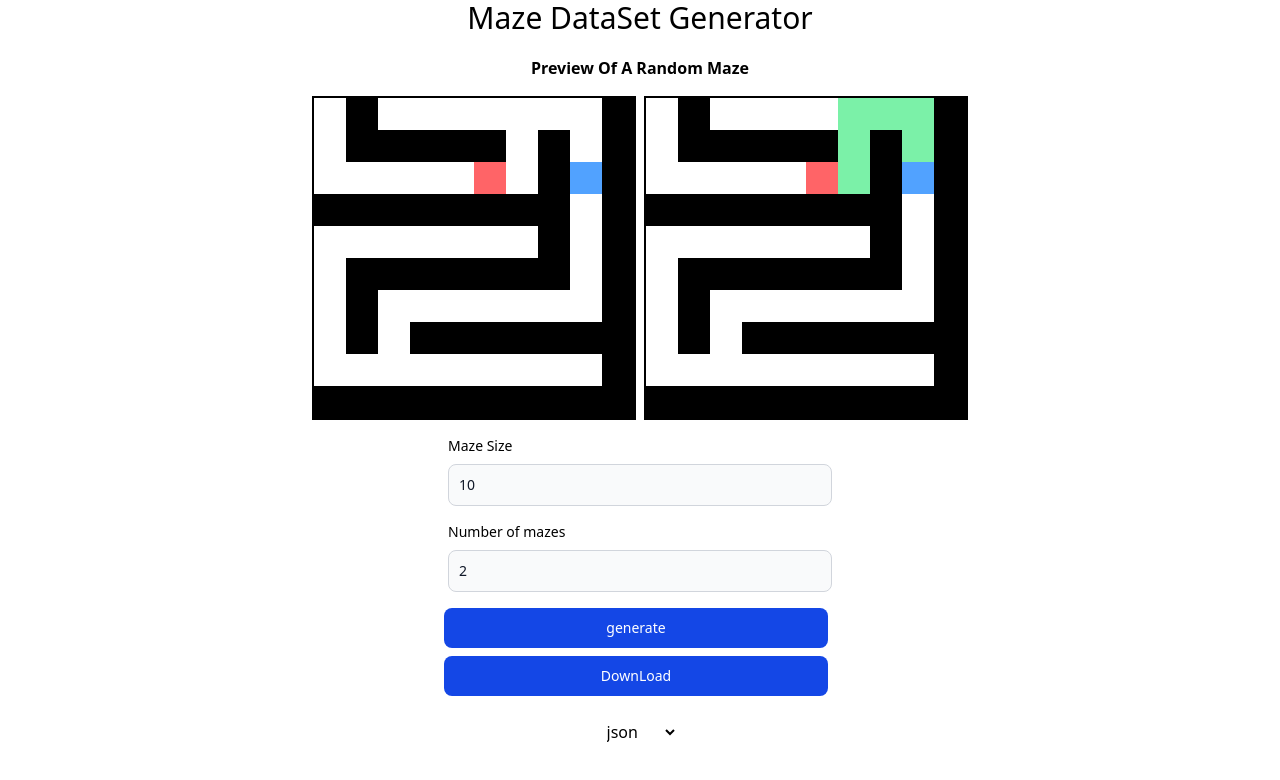
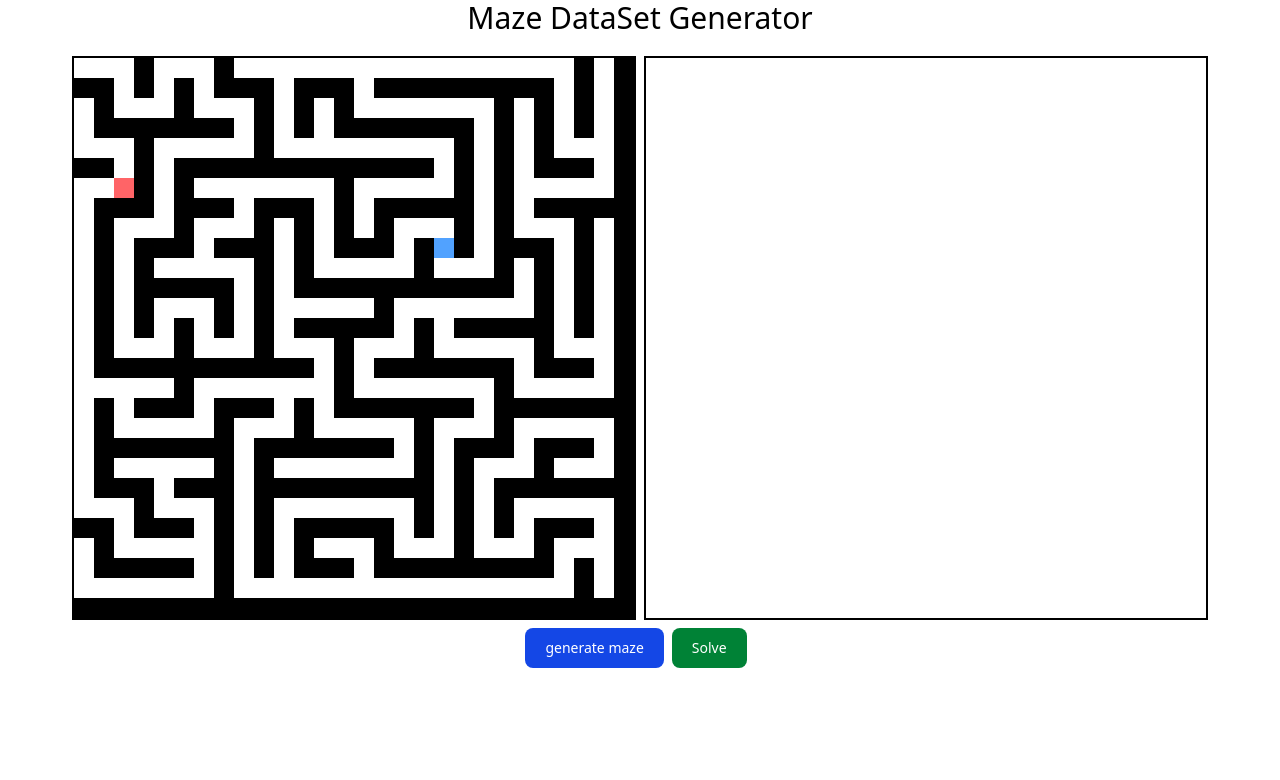
Before and after one commit to LahiaOmar/Maze-Diffusion, a React (Vite) app in the folder frontend/: page / in a window 1280 px wide. Shown: the top 780 px of the page. Built offline with nearby package versions, Linux system fonts and the light colour scheme.

Commit message:
feat: add maze solution UI side

```diff
--- a/frontend/src/App.tsx
+++ b/frontend/src/App.tsx
@@ -1,5 +1,6 @@
 import './App.css'
 import MazeGenerator from './components/MazeGenerator'
+import MazeSolution from './components/MazeSolution'
 
 function App() {
   return (
@@ -9,7 +10,8 @@ function App() {
       </h1>
       <div className='flex items-center justify-center'>
         {/* maze generator */}
-        <MazeGenerator />
+        {/* <MazeGenerator /> */}
+        <MazeSolution />
       </div>
     </div>
   )
--- a/frontend/src/components/MazeGenerator/Utils.tsx
+++ b/frontend/src/components/MazeGenerator/Utils.tsx
@@ -1,3 +1,5 @@
+import cx from 'classnames'
+
 export type TPoint = { x: number, y: number }
 export type TMaze = Array<Array<number>>
 
@@ -28,6 +30,12 @@ const getUnvisitedNeighbors = (current: TPoint, maze: TMaze, step = 2) => {
   return neighbors;
 }
 
+
+const generateDumyMaze = (size: number) => {
+  const maze = Array(size).fill(null).map(() => Array(size).fill(1)) as TMaze;
+
+  return maze
+}
 
 const generateMaze = (width: number, height: number, start: TPoint) => {
   const maze = Array(height).fill(null).map(() => Array(width).fill(0)) as TMaze;
@@ -126,8 +134,128 @@ const solveMaze = (maze: number[][], start: TPoint, end: TPoint) => {
   return path ;
 }
 
+const renderMaze = (
+  maze: TMaze,
+  solution: TPoint[],
+  start: TPoint,
+  end: TPoint,
+  options: {
+    showSolution: boolean
+  }
+) => {
+  const { showSolution = true } = options
+  return (
+    <div id="" className="flex flex-col space-y-2">
+      <div className="flex border-2">
+        {maze.map((mazeRow, i) => {
+          const row = mazeRow.map((mazeCell, j) => {
+            if (i === start.x && j === start.y) {
+              return (
+                <div
+                  key={`${i},${j}`}
+                  className={cx('w-5 h-5 text-center bg-blue-400')}
+                ></div>
+              );
+            }
+
+            if (i === end.x && j === end.y) {
+              return (
+                <div
+                  key={`${i},${j}`}
+                  className="w-5 h-5 text-center bg-red-400"
+                ></div>
+              );
+            }
+
+            if (showSolution && solution.find((p) => p.x === i && p.y === j)) {
+              return (
+                <div
+                  key={`${i},${j}`}
+                  className="w-5 h-5 text-center bg-green-300"
+                ></div>
+              );
+            }
+
+            if (mazeCell === 1) {
+              return (
+                <div
+                  key={`${i},${j}`}
+                  className="w-5 h-5 text-center bg-white"
+                ></div>
+              );
+            }
+
+            return (
+              <div
+                key={`${i},${j}`}
+                className={cx(
+                  'w-5 h-5 text-center border-black bg-black',
+                  {
+                    'border-t':
+                      j === 0 || (j - 1 >= 0 && maze[i][j - 1] === 1),
+                  },
+                  {
+                    'border-r': i + 1 < maze.length && maze[i + 1][j] === 1,
+                  },
+                  {
+                    'border-l': !!(i - 1 >= 0 && maze[i - 1][j] == 1),
+                  },
+                  {
+                    'border-b': j + 1 < maze[i].length && maze[i][j + 1] == 1,
+                  }
+                )}
+              ></div>
+            );
+          });
+
+          return (
+            <div key={i} className="flex flex-col">
+              {row}
+            </div>
+          );
+        })}
+      </div>
+    </div>
+  );
+};
+
+const generateSingleMaze = (size: number) => {
+  const start = { x: 0, y: 0 };
+
+  const maze = generateMaze(size, size, start);
+
+  const filterMaze = maze
+    .reduce((prev, row, i) => {
+      const filterRow = row.reduce<TPoint[]>((p, cell, j) => {
+        if (cell === 1) {
+          p.push({ x: i, y: j });
+        }
+        return p;
+      }, []);
+
+      const _prev = prev.concat(filterRow);
+      return _prev;
+    }, [] as TPoint[])
+    .filter((p) => p.x !== start.x && p.y !== start.y);
+
+  const randomEnd = filterMaze[Math.floor(Math.random() * filterMaze.length)];
+  const randomStart =
+    filterMaze[Math.floor(Math.random() * filterMaze.length)];
+  const solution = solveMaze(maze, randomStart, randomEnd);
+
+  return {
+    maze,
+    solution,
+    start: randomStart,
+    end: randomEnd,
+  };
+};
+
 export {
+  generateSingleMaze,
+  generateDumyMaze,
   generateMaze,
   mazeToString,
+  renderMaze,
   solveMaze,
 }
--- a/frontend/src/components/MazeGenerator/index.tsx
+++ b/frontend/src/components/MazeGenerator/index.tsx
@@ -1,6 +1,5 @@
 import { ChangeEvent, useEffect, useState } from 'react';
-import { generateMaze, solveMaze, TMaze, TPoint } from './Utils';
-import cx from 'classnames';
+import { renderMaze, TMaze, TPoint, generateSingleMaze } from './Utils';
 import html2canvas from 'html2canvas-pro';
 import { createRoot } from 'react-dom/client';
 
@@ -42,38 +41,6 @@ const MazeGenerator = () => {
     }));
   };
 
-  const generateSingleMaze = () => {
-    const start = { x: 0, y: 0 };
-
-    const maze = generateMaze(size, size, start);
-
-    const filterMaze = maze
-      .reduce((prev, row, i) => {
-        const filterRow = row.reduce<TPoint[]>((p, cell, j) => {
-          if (cell === 1) {
-            p.push({ x: i, y: j });
-          }
-          return p;
-        }, []);
-
-        const _prev = prev.concat(filterRow);
-        return _prev;
-      }, [] as TPoint[])
-      .filter((p) => p.x !== start.x && p.y !== start.y);
-
-    const randomEnd = filterMaze[Math.floor(Math.random() * filterMaze.length)];
-    const randomStart =
-      filterMaze[Math.floor(Math.random() * filterMaze.length)];
-    const solution = solveMaze(maze, randomStart, randomEnd);
-
-    return {
-      maze,
-      solution,
-      start: randomStart,
-      end: randomEnd,
-    };
-  };
-
   const generate = () => {
 
     if(size <= 4) return
@@ -81,7 +48,7 @@ const MazeGenerator = () => {
     const _newState: TMazeInfo = { mazes: [], solutions: [], starts: [], ends: []  }
 
     for (let i = 0; i < nbMazes; i++) {
-      const { maze, solution, start, end } = generateSingleMaze();
+      const { maze, solution, start, end } = generateSingleMaze(size);
 
       _newState['mazes'].push(maze)
       _newState.solutions.push(solution)
@@ -99,91 +66,6 @@ const MazeGenerator = () => {
         ends: _newState.ends
       }))
     }
-  };
-
-  const renderMaze = (
-    maze: TMaze,
-    solution: TPoint[],
-    start: TPoint,
-    end: TPoint,
-    options: {
-      showSolution: boolean
-    }
-  ) => {
-    const { showSolution = true } = options
-    return (
-      <div id="" className="flex flex-col space-y-2">
-        <div className="flex border-2">
-          {maze.map((mazeRow, i) => {
-            const row = mazeRow.map((mazeCell, j) => {
-              if (i === start.x && j === start.y) {
-                return (
-                  <div
-                    key={`${i},${j}`}
-                    className={cx('w-8 h-8 text-center bg-blue-400')}
-                  ></div>
-                );
-              }
-
-              if (i === end.x && j === end.y) {
-                return (
-                  <div
-                    key={`${i},${j}`}
-                    className="w-8 h-8 text-center bg-red-400"
-                  ></div>
-                );
-              }
-
-              if (showSolution && solution.find((p) => p.x === i && p.y === j)) {
-                return (
-                  <div
-                    key={`${i},${j}`}
-                    className="w-8 h-8 text-center bg-green-300"
-                  ></div>
-                );
-              }
-
-              if (mazeCell === 1) {
-                return (
-                  <div
-                    key={`${i},${j}`}
-                    className="w-8 h-8 text-center bg-white"
-                  ></div>
-                );
-              }
-
-              return (
-                <div
-                  key={`${i},${j}`}
-                  className={cx(
-                    'w-8 h-8 text-center border-black bg-black',
-                    {
-                      'border-t':
-                        j === 0 || (j - 1 >= 0 && maze[i][j - 1] === 1),
-                    },
-                    {
-                      'border-r': i + 1 < maze.length && maze[i + 1][j] === 1,
-                    },
-                    {
-                      'border-l': !!(i - 1 >= 0 && maze[i - 1][j] == 1),
-                    },
-                    {
-                      'border-b': j + 1 < maze[i].length && maze[i][j + 1] == 1,
-                    }
-                  )}
-                ></div>
-              );
-            });
-
-            return (
-              <div key={i} className="flex flex-col">
-                {row}
-              </div>
-            );
-          })}
-        </div>
-      </div>
-    );
   };
 
   const mazePreview = () => {
--- a/frontend/src/components/MazeSolution/index.tsx
+++ b/frontend/src/components/MazeSolution/index.tsx
@@ -1,7 +1,78 @@
+import { useEffect, useState } from 'react';
+import { generateDumyMaze, generateSingleMaze, renderMaze, TMaze, TPoint } from '../MazeGenerator/Utils'
+
+interface IMazeSolution {
+  maze: TMaze | null;
+  solution:TPoint[] | null,
+  start: TPoint | null,
+  end: TPoint | null,
+  size: number;
+}
+
 const MazeSolution = () => {
+  const [state, setState] = useState<IMazeSolution>({
+    maze: null,
+    solution: null,
+    start: null,
+    end: null,
+    size: 28,
+  })
+
+  const generateMaze = () => {
+    const { maze, start, end } = generateSingleMaze(state.size)
+
+    setState((last) => ({
+      ...last,
+      maze,
+      start,
+      end
+    }))
+  }
+
+  const solveMaze = () => {
+    if(state.maze){
+      // call server
+    }
+  }
+
+  useEffect(() => {
+    generateMaze()
+  }, [])
+
   return (
-    <div>
-      Maze Solution.
+    <div className="space-y-2">
+      {/* maze + solution */}
+      <div className="h-full flex items-center space-x-2">
+        {
+          // looks ugly!!!! TODO
+          (state.maze && state.end && state.start) && renderMaze(state.maze, [], state.start, state.end, { showSolution: false })
+        }
+        <div>
+        {
+          // looks ugly!!!! TODO
+          state.solution && (state.maze && state.end && state.start)
+          ? renderMaze(state.maze, [], state.start, state.end, { showSolution: false })
+          : renderMaze(generateDumyMaze(state.size), [], {x: -1, y: -1}, {x: -1, y: -1}, { showSolution: false })
+        }
+        </div>
+      </div>
+      {/* solve button */}
+      <div className='w-full flex justify-center items-center space-x-3.5'>
+        <button
+          type="button"
+          className="text-white bg-blue-700 hover:bg-blue-800 focus:ring-4 focus:ring-blue-300 font-medium rounded-lg text-sm px-5 py-2.5 me-2 mb-2 dark:bg-blue-600 dark:hover:bg-blue-700 focus:outline-none dark:focus:ring-blue-800"
+          onClick={generateMaze}>
+          generate maze
+        </button>
+
+        <button
+          type="button"
+          className="focus:outline-none text-white bg-green-700 hover:bg-green-800 focus:ring-4 focus:ring-green-300 font-medium rounded-lg text-sm px-5 py-2.5 me-2 mb-2 dark:bg-green-600 dark:hover:bg-green-700 dark:focus:ring-green-800"
+          onClick={solveMaze}>
+            Solve
+        </button>
+
+      </div>
     </div>
   )
 }
```
